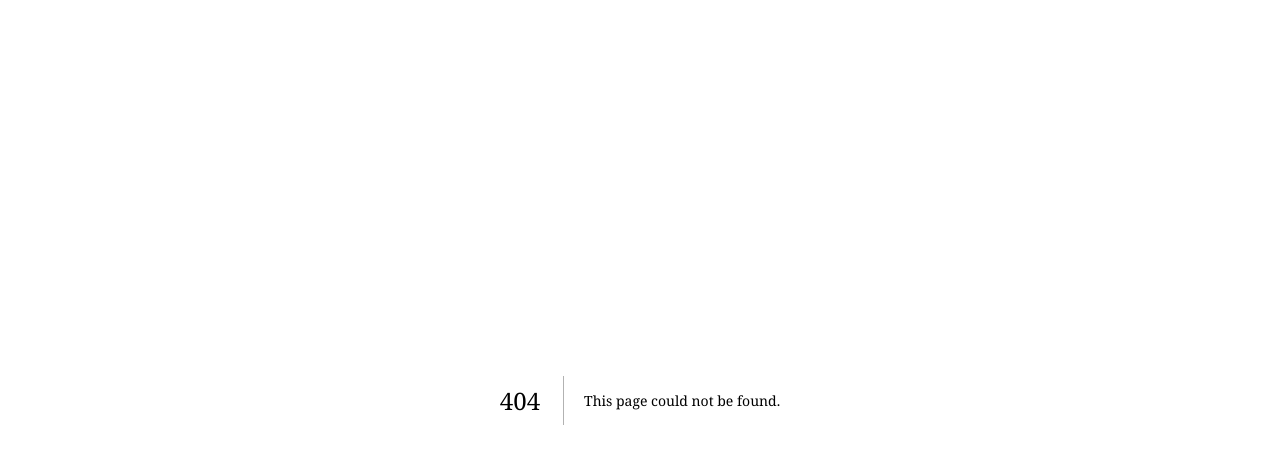
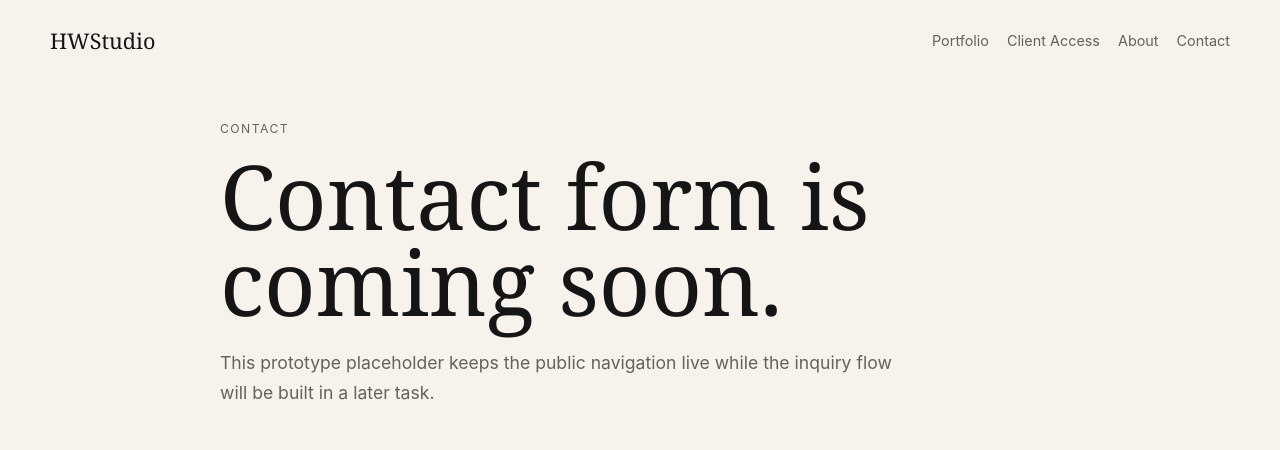
Before and after one commit to hwan232b/hwstudio, a Next.js app: page /contact in a window 1280 px wide. Before the commit this address had no page. Shown: the top 450 px of the page. Built offline with nearby package versions, Linux system fonts and the light colour scheme.

Commit message:
fix: add public placeholder routes

```diff
--- /dev/null
+++ b/src/app/contact/page.tsx
@@ -0,0 +1,18 @@
+import React from "react";
+import { SiteHeader } from "@/components/SiteHeader";
+
+export default function ContactPage() {
+  return (
+    <>
+      <SiteHeader />
+      <main className="page-shell narrow-page">
+        <p className="eyebrow">Contact</p>
+        <h1>Contact form is coming soon.</h1>
+        <p className="lede">
+          This prototype placeholder keeps the public navigation live while the inquiry flow will be built in a later
+          task.
+        </p>
+      </main>
+    </>
+  );
+}
```
Also changed, not shown: src/app/client-access/page.tsx (added, +18 -0 lines), 2 other files (tests, documents, lock files or other folders).
